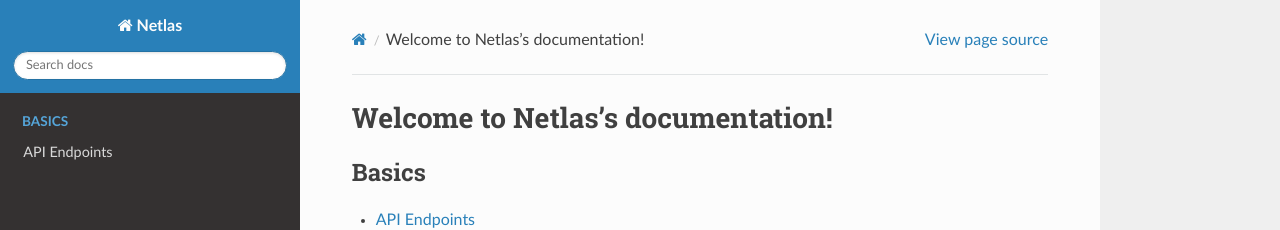
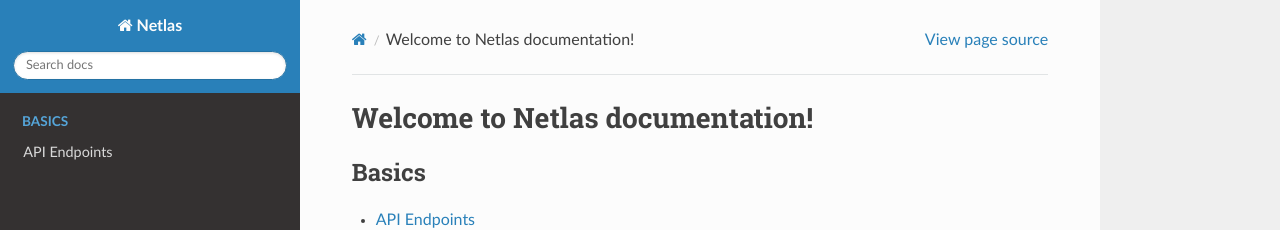
Before and after one commit to netlas-io/netlas-api, a Sphinx documentation site: the page built from docs/source/index.rst, in a window 1280 px wide. Shown: the top 230 px of the page. Built offline with Sphinx 7.4.7 and the Read the Docs theme 2.0.0, drawn with Linux system fonts in a browser that asks for light colours.

Commit message:
fixed a mistake in the text

```diff
--- a/docs/source/index.rst
+++ b/docs/source/index.rst
@@ -3,7 +3,7 @@
    You can adapt this file completely to your liking, but it should at least
    contain the root `toctree` directive.
 
-Welcome to Netlas's documentation!
+Welcome to Netlas documentation!
 ==================================
 
 .. toctree::
```
